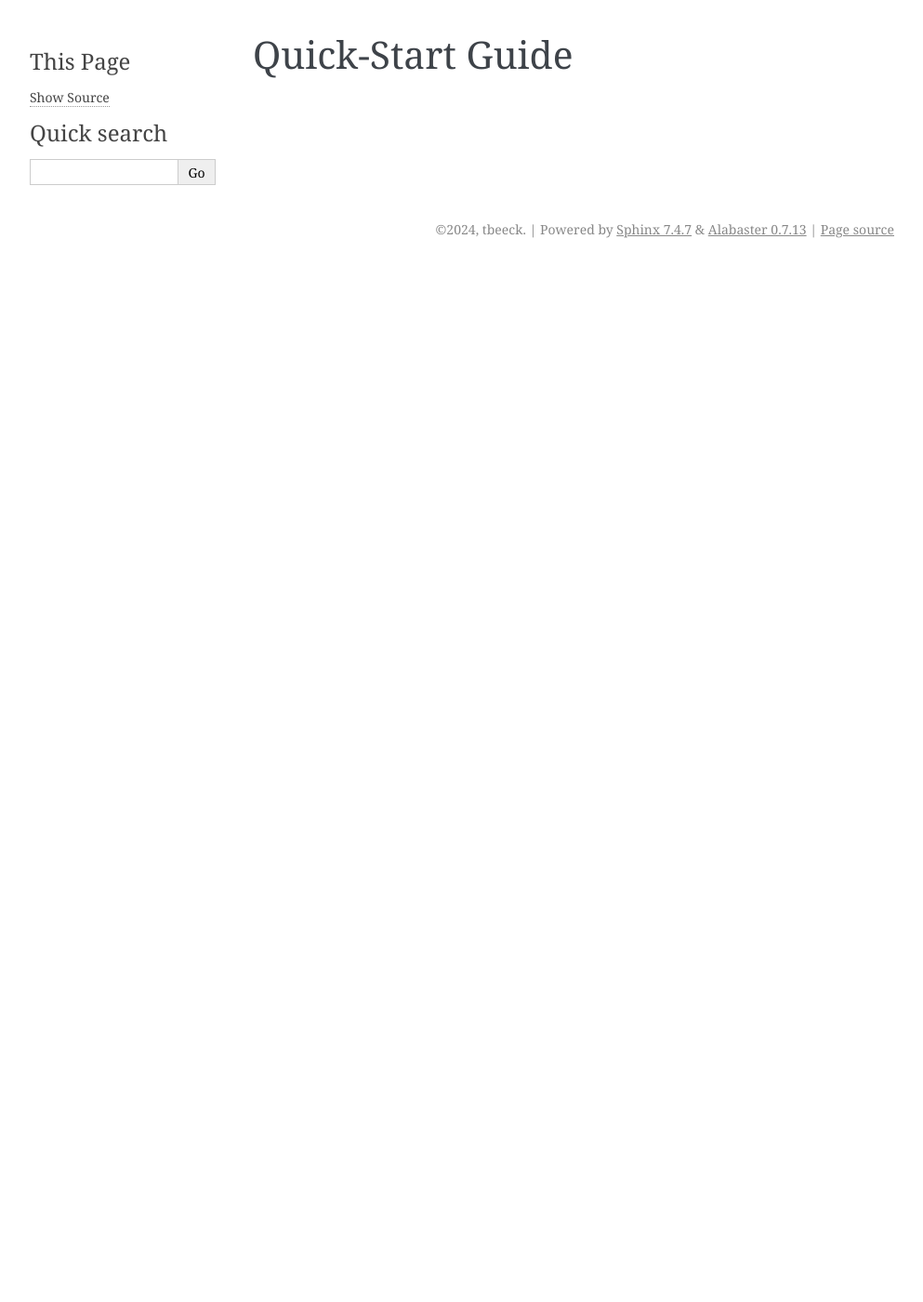
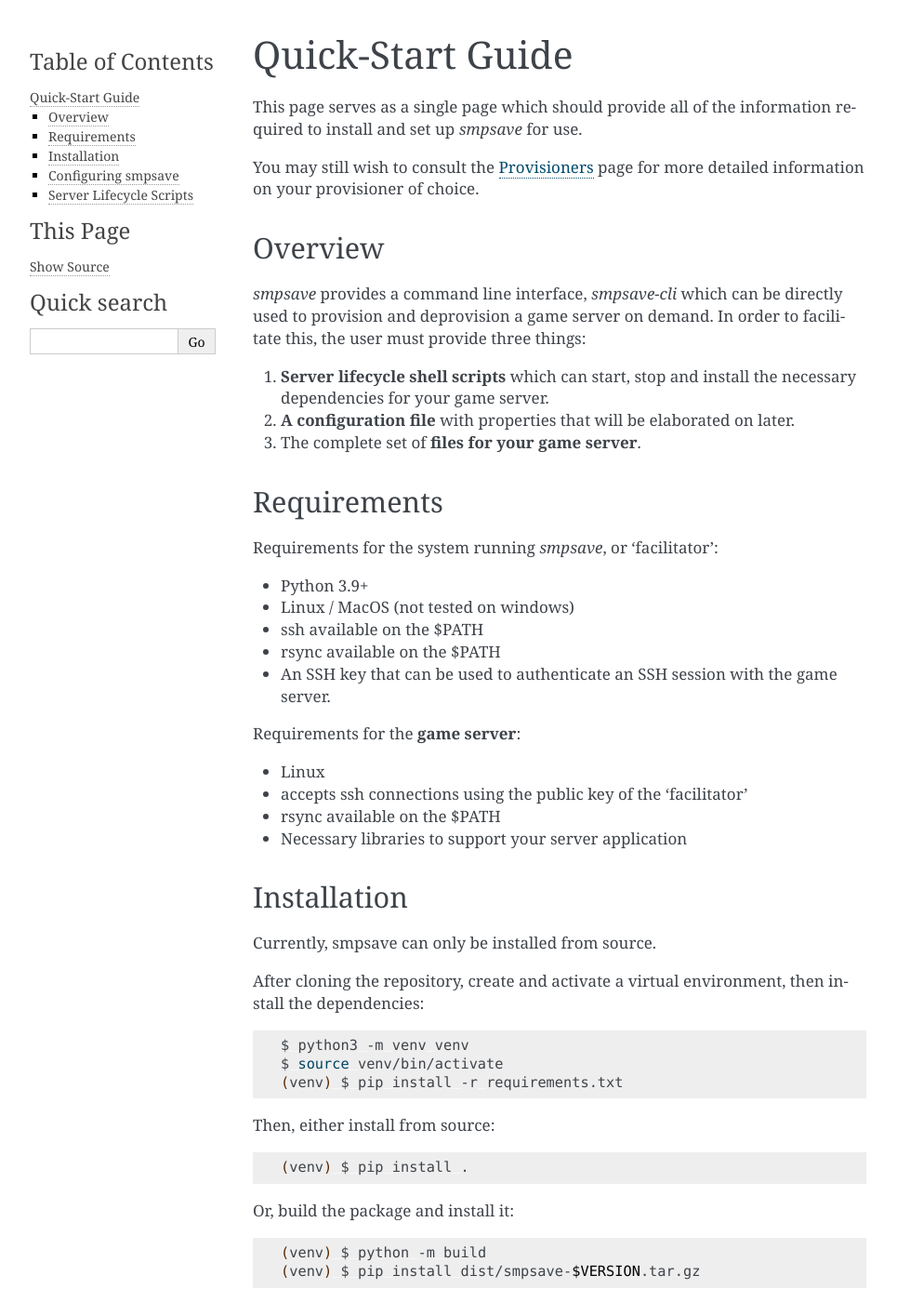
Before and after one commit to tbeeck/smpsave, a Sphinx documentation site: the page built from docs/quickstart.rst, in a window 1280 px wide and 1400 px high. Shown: the whole window at 93% size, without its empty margins (148-1141 px from the left). Built offline with Sphinx 7.4.7, drawn with Linux system fonts in a browser that asks for light colours; some of the changed text lies outside the part shown.

Commit message:
Configuration documentation

```diff
--- a/docs/index.rst
+++ b/docs/index.rst
@@ -16,6 +16,7 @@ Here you will find all of the information you need to get started using and exte
    :caption: Contents:
 
    quickstart
+   configuration
    provisioners
 
 
--- a/docs/provisioners.rst
+++ b/docs/provisioners.rst
@@ -10,7 +10,5 @@ At the time of writing, only linode is supported. It serves as an example of how
 
 
 Linode
-===========
+======
 .. autoclass:: smpsave.provisioning.LinodeProvisioner
-
-.. autoclass:: smpsave.provisioning.LinodeProvisionerConfig
--- a/docs/quickstart.rst
+++ b/docs/quickstart.rst
@@ -1,2 +1,87 @@
 Quick-Start Guide
-***********************
+*****************
+
+This page serves as a single page which should provide all of the information
+required to install and set up `smpsave` for use.
+
+You may still wish to consult the :doc:`provisioners` page for more detailed
+information on your provisioner of choice.
+
+Overview
+========
+
+`smpsave` provides a command line interface, `smpsave-cli` which can be directly
+used to provision and deprovision a game server on demand. In order to facilitate this,
+the user must provide three things:
+
+1. **Server lifecycle shell scripts** which can start, stop and install the necessary dependencies for your game server.
+
+2. **A configuration file** with properties that will be elaborated on later.
+
+3. The complete set of **files for your game server**.
+
+
+Requirements
+============
+
+Requirements for the system running `smpsave`, or 'facilitator':
+
+* Python 3.9+
+* Linux / MacOS (not tested on windows)
+* ssh available on the $PATH
+* rsync available on the $PATH
+* An SSH key that can be used to authenticate an SSH session with the game server.
+
+Requirements for the **game server**:
+
+* Linux
+* accepts ssh connections using the public key of the 'facilitator'
+* rsync available on the $PATH
+* Necessary libraries to support your server application
+
+Installation
+============
+
+Currently, smpsave can only be installed from source.
+
+After cloning the repository, create and activate a virtual environment, then install the dependencies:
+
+.. code-block:: shell
+
+	$ python3 -m venv venv
+	$ source venv/bin/activate
+	(venv) $ pip install -r requirements.txt
+
+Then, either install from source:
+
+.. code-block:: shell
+
+	(venv) $ pip install .
+
+Or, build the package and install it:
+
+.. code-block:: shell
+
+	(venv) $ python -m build
+	(venv) $ pip install dist/smpsave-$VERSION.tar.gz
+
+
+Configuring smpsave
+===================
+
+smpsave reads its configurations from two files in the current working directory, in this order:
+
+1. `config.ini`
+
+2. `user.ini`
+
+Properties set in `user.ini` take precedence over `config.ini`.
+
+You can choose to only use one or the other, but it is recommended that if you wish to put sensitive
+information into one of these files, do so in `user.ini`.
+Sensitive configuration properties should generally support being set via an environment variable.
+
+See the :doc:`configuration` page for all available configuration values.
+
+Server Lifecycle Scripts
+========================
```
Also changed, not shown: docs/configuration.rst (added, +27 -0 lines), 4 other files.
